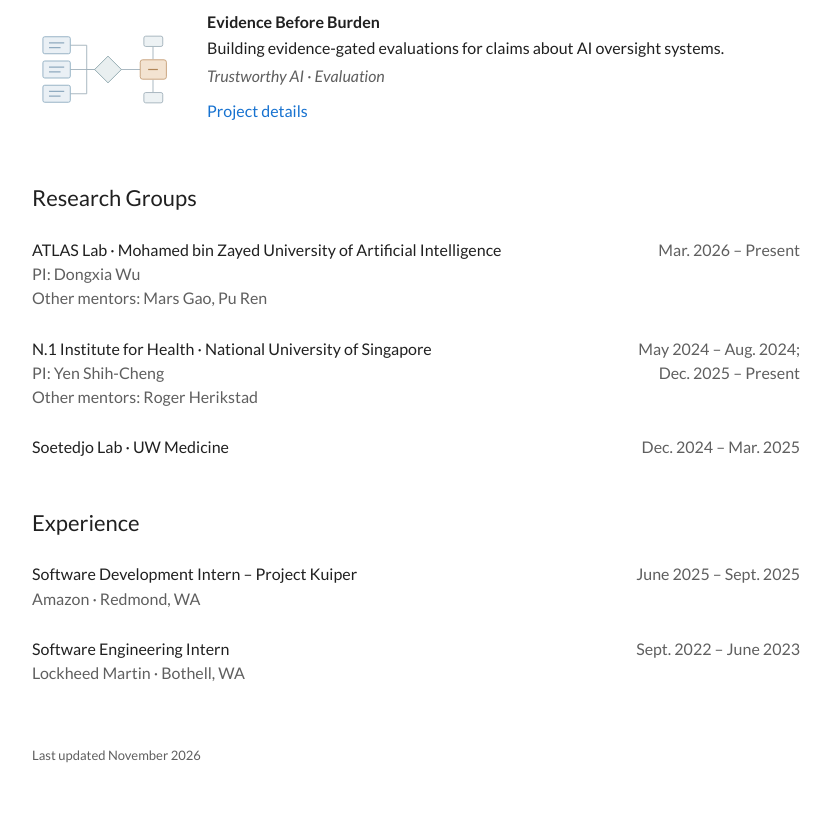
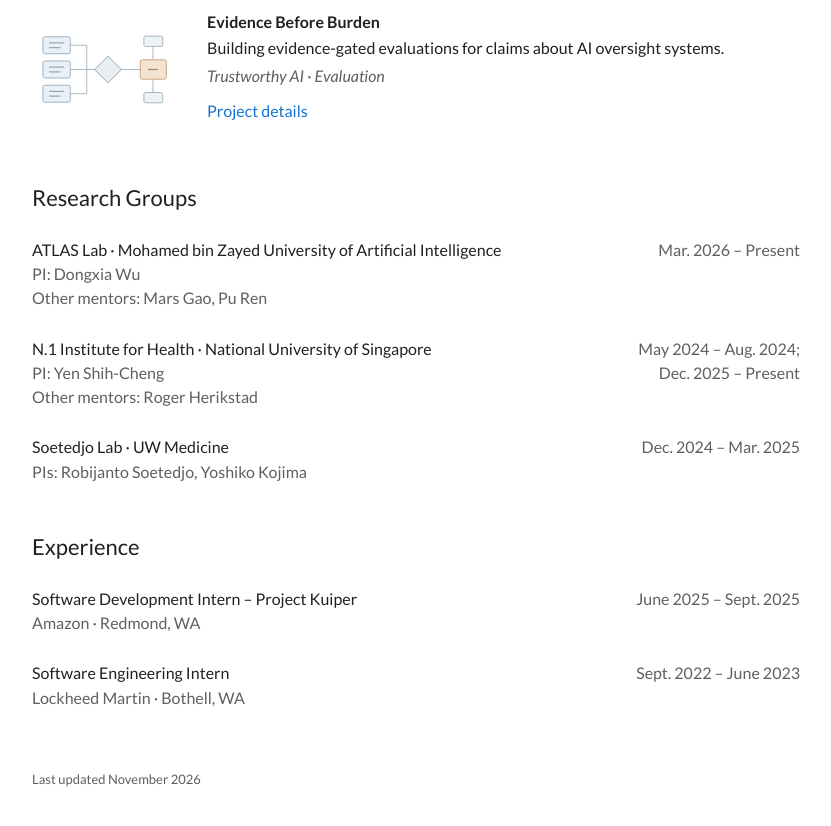
Before and after one commit to shellmatthewk/shellmatthewk.github.io, a website built with Vite: page index.html in a window 1280 px wide. Shown: the part 828-1654 px from the top of the page, without its empty margins (224-1055 px from the left). Built offline with nearby package versions, Linux system fonts and the light colour scheme.

Commit message:
Add Soetedjo Lab principal investigators

```diff
--- a/index.html
+++ b/index.html
@@ -121,7 +121,10 @@
             <dd class="timeline-date">May 2024 – Aug. 2024;<br />Dec. 2025 – Present</dd>
           </div>
           <div class="timeline-entry">
-            <dt>Soetedjo Lab · UW Medicine</dt>
+            <dt>
+              Soetedjo Lab · UW Medicine
+              <span class="timeline-organization">PIs: Robijanto Soetedjo, Yoshiko Kojima</span>
+            </dt>
             <dd class="timeline-date">Dec. 2024 – Mar. 2025</dd>
           </div>
         </dl>
```
